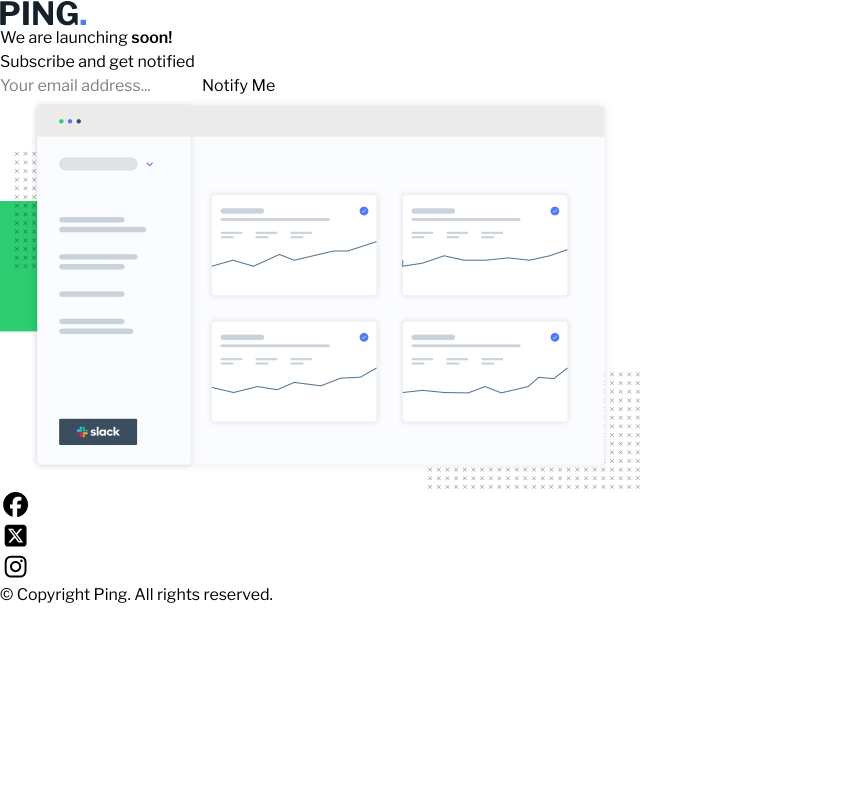
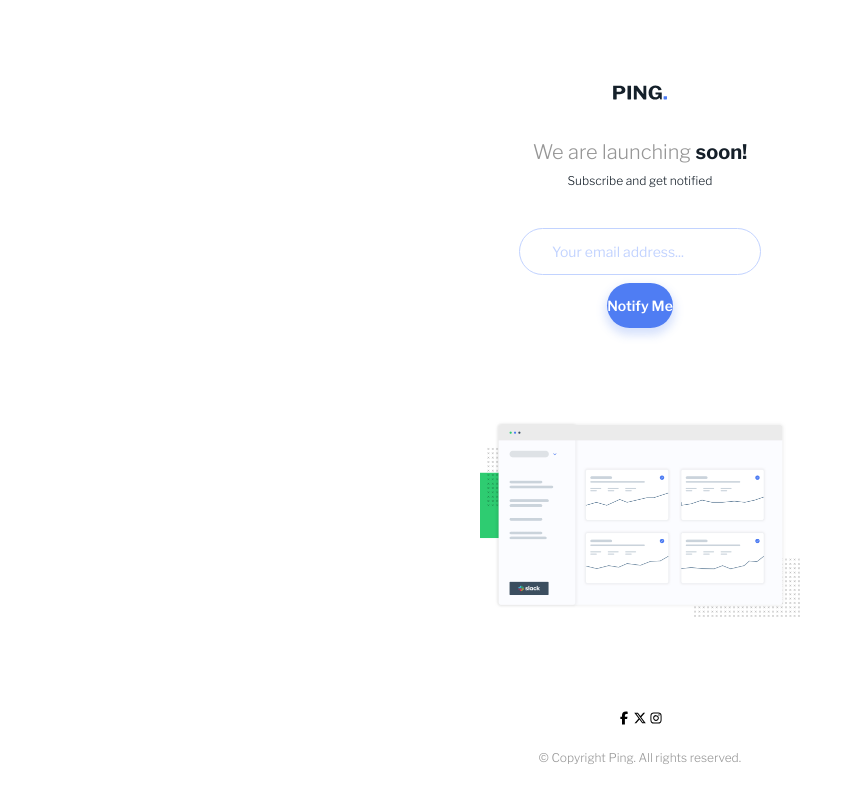
Before and after one commit to anggelserrato/fm-ping-single-column-coming-soon-page, a React (Vite) app: page / in a window 1280 px wide. Shown: the whole page, without its empty margins (0-863 px from the left). Built offline with nearby package versions, Linux system fonts and the light colour scheme.

Commit message:
style: standarize social icon sizing and update twitter and facebook icon path

```diff
--- a/src/App.jsx
+++ b/src/App.jsx
@@ -24,34 +24,53 @@ function App() {
   ];
 
   return (
-    <main>
-      <section>
-        <header>
-          <figure>
-            <img src={pingIcon} alt="Ping logo" />
+    <main className="mx-auto flex min-h-screen w-[319.94px] flex-col items-center pt-[84.96px] pb-[34.86px]">
+      <header className="flex flex-col items-center">
+        <figure className="mb-card-500">
+          <img
+            src={pingIcon}
+            alt="Ping logo"
+            className="h-[15.24px] w-[53.58px]"
+          />
         </figure>
-          <h1>
-            We are launching <span className="font-semibold">soon!</span>
+        <h1 className="mb-card-100 text-[20px] leading-[125%] font-light text-card-gray-400">
+          We are launching{' '}
+          <span className="text-[20px] leading-[125%] font-bold text-card-blue-950">
+            soon!
+          </span>
         </h1>
-          <p>Subscribe and get notified</p>
-          <form>
-            <input type="email" placeholder="Your email address..." />
+        <p className="mb-card-500 text-[12px] leading-[125%] font-light text-card-blue-950">
+          Subscribe and get notified
+        </p>
+        <form className="flex flex-col items-center justify-center gap-card-100">
+          <input
+            type="email"
+            id="email"
+            placeholder="Your email address..."
+            className="w-full rounded-full border border-card-blue-200 px-8 py-3 text-[12px] placeholder:text-card-blue-200 focus:outline-card-blue-500 md:text-[14px]"
+          />
           <label htmlFor="email" className="sr-only">
             Email address
           </label>
-            <button type="submit">Notify Me</button>
+          <button
+            type="submit"
+            className="hover:bg-opacity-80 w-full rounded-full bg-card-blue-500 py-3 text-[12px] font-semibold text-white shadow-[0_5px_10px_2px_rgba(79,125,243,0.23)] transition-colors md:w-auto md:text-[14px]"
+          >
+            Notify Me
+          </button>
         </form>
       </header>
 
-        <footer>
-          <figure>
+      <figure className="mt-auto">
         <img
           src={dashboardIllustration}
           alt="Dashboard illustration"
           className="w-[640px]"
         />
       </figure>
-          <div>
+
+      <footer className="mt-auto flex flex-col items-center">
+        <div className="mb-card-300 flex flex-row justify-center">
           {socialLinks.map((link) => (
             <a
               key={link.label}
@@ -64,9 +83,10 @@ function App() {
             </a>
           ))}
         </div>
-          <p>&copy; Copyright Ping. All rights reserved.</p>
+        <p className="text-[12px] leading-[125%] font-light text-card-gray-400">
+          &copy; Copyright Ping. All rights reserved.
+        </p>
       </footer>
-      </section>
     </main>
   );
 }
--- a/src/icons/FacebookIcon.jsx
+++ b/src/icons/FacebookIcon.jsx
@@ -3,9 +3,9 @@ function FacebookIcon() {
     <svg
       xmlns="http://www.w3.org/2000/svg"
       viewBox="0 0 640 640"
-      className="w-[31.224px]"
+      className="w-card-200"
     >
-      <path d="M576 320C576 178.6 461.4 64 320 64C178.6 64 64 178.6 64 320C64 440 146.7 540.8 258.2 568.5L258.2 398.2L205.4 398.2L205.4 320L258.2 320L258.2 286.3C258.2 199.2 297.6 158.8 383.2 158.8C399.4 158.8 427.4 162 438.9 165.2L438.9 236C432.9 235.4 422.4 235 409.3 235C367.3 235 351.1 250.9 351.1 292.2L351.1 320L434.7 320L420.3 398.2L351 398.2L351 574.1C477.8 558.8 576 450.9 576 320z" />
+      <path d="M240 363.3L240 576L356 576L356 363.3L442.5 363.3L460.5 265.5L356 265.5L356 230.9C356 179.2 376.3 159.4 428.7 159.4C445 159.4 458.1 159.8 465.7 160.6L465.7 71.9C451.4 68 416.4 64 396.2 64C289.3 64 240 114.5 240 223.4L240 265.5L174 265.5L174 363.3L240 363.3z" />
     </svg>
   );
 }
--- a/src/icons/InstagramIcon.jsx
+++ b/src/icons/InstagramIcon.jsx
@@ -3,7 +3,7 @@ function InstagramIcon() {
     <svg
       xmlns="http://www.w3.org/2000/svg"
       viewBox="0 0 640 640"
-      className="w-[31.224px]"
+      className="w-card-200"
     >
       <path d="M320.3 205C256.8 204.8 205.2 256.2 205 319.7C204.8 383.2 256.2 434.8 319.7 435C383.2 435.2 434.8 383.8 435 320.3C435.2 256.8 383.8 205.2 320.3 205zM319.7 245.4C360.9 245.2 394.4 278.5 394.6 319.7C394.8 360.9 361.5 394.4 320.3 394.6C279.1 394.8 245.6 361.5 245.4 320.3C245.2 279.1 278.5 245.6 319.7 245.4zM413.1 200.3C413.1 185.5 425.1 173.5 439.9 173.5C454.7 173.5 466.7 185.5 466.7 200.3C466.7 215.1 454.7 227.1 439.9 227.1C425.1 227.1 413.1 215.1 413.1 200.3zM542.8 227.5C541.1 191.6 532.9 159.8 506.6 133.6C480.4 107.4 448.6 99.2 412.7 97.4C375.7 95.3 264.8 95.3 227.8 97.4C192 99.1 160.2 107.3 133.9 133.5C107.6 159.7 99.5 191.5 97.7 227.4C95.6 264.4 95.6 375.3 97.7 412.3C99.4 448.2 107.6 480 133.9 506.2C160.2 532.4 191.9 540.6 227.8 542.4C264.8 544.5 375.7 544.5 412.7 542.4C448.6 540.7 480.4 532.5 506.6 506.2C532.8 480 541 448.2 542.8 412.3C544.9 375.3 544.9 264.5 542.8 227.5zM495 452C487.2 471.6 472.1 486.7 452.4 494.6C422.9 506.3 352.9 503.6 320.3 503.6C287.7 503.6 217.6 506.2 188.2 494.6C168.6 486.8 153.5 471.7 145.6 452C133.9 422.5 136.6 352.5 136.6 319.9C136.6 287.3 134 217.2 145.6 187.8C153.4 168.2 168.5 153.1 188.2 145.2C217.7 133.5 287.7 136.2 320.3 136.2C352.9 136.2 423 133.6 452.4 145.2C472 153 487.1 168.1 495 187.8C506.7 217.3 504 287.3 504 319.9C504 352.5 506.7 422.6 495 452z" />
     </svg>
--- a/src/icons/TwitterIcon.jsx
+++ b/src/icons/TwitterIcon.jsx
@@ -3,9 +3,9 @@ function TwitterIcon() {
     <svg
       xmlns="http://www.w3.org/2000/svg"
       viewBox="0 0 640 640"
-      className="w-[31.224px]"
+      className="w-card-200"
     >
-      <path d="M160 96C124.7 96 96 124.7 96 160L96 480C96 515.3 124.7 544 160 544L480 544C515.3 544 544 515.3 544 480L544 160C544 124.7 515.3 96 480 96L160 96zM457.1 180L353.3 298.6L475.4 460L379.8 460L305 362.1L219.3 460L171.8 460L282.8 333.1L165.7 180L263.7 180L331.4 269.5L409.6 180L457.1 180zM419.3 431.6L249.4 206.9L221.1 206.9L392.9 431.6L419.3 431.6z" />
+      <path d="M453.2 112L523.8 112L369.6 288.2L551 528L409 528L297.7 382.6L170.5 528L99.8 528L264.7 339.5L90.8 112L236.4 112L336.9 244.9L453.2 112zM428.4 485.8L467.5 485.8L215.1 152L173.1 152L428.4 485.8z" />
     </svg>
   );
 }
--- a/src/index.css
+++ b/src/index.css
@@ -14,6 +14,9 @@
   --spacing-card-100: 8px;
   --spacing-card-200: 16px;
   --spacing-card-300: 24px;
+  --spacing-card-400: 32px;
+  --spacing-card-500: 40px;
+  --spacing-card-600: 48px;
 }
 
 @layer base {
```
Lines whose indentation alone changed are shown as unchanged.
